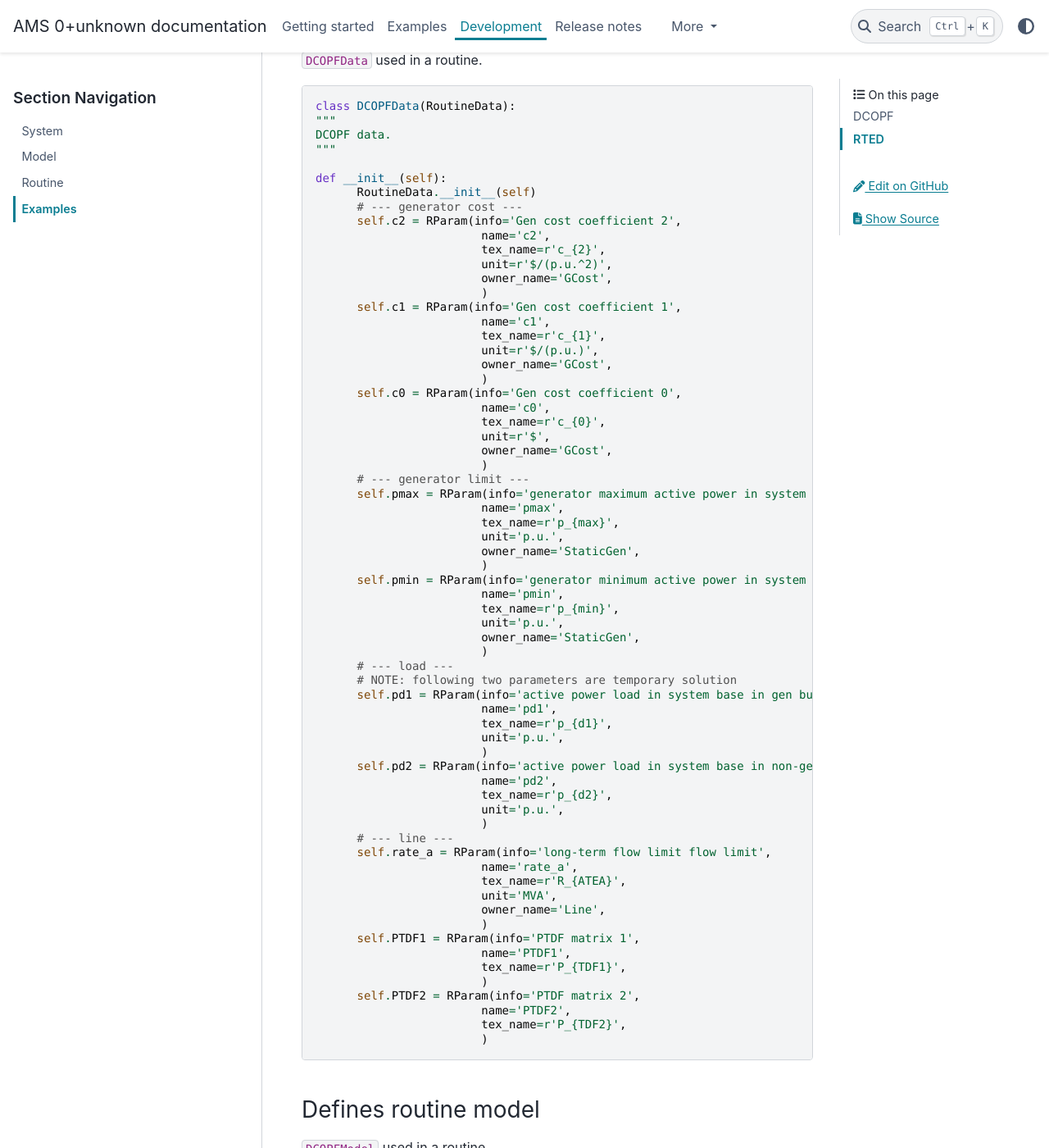
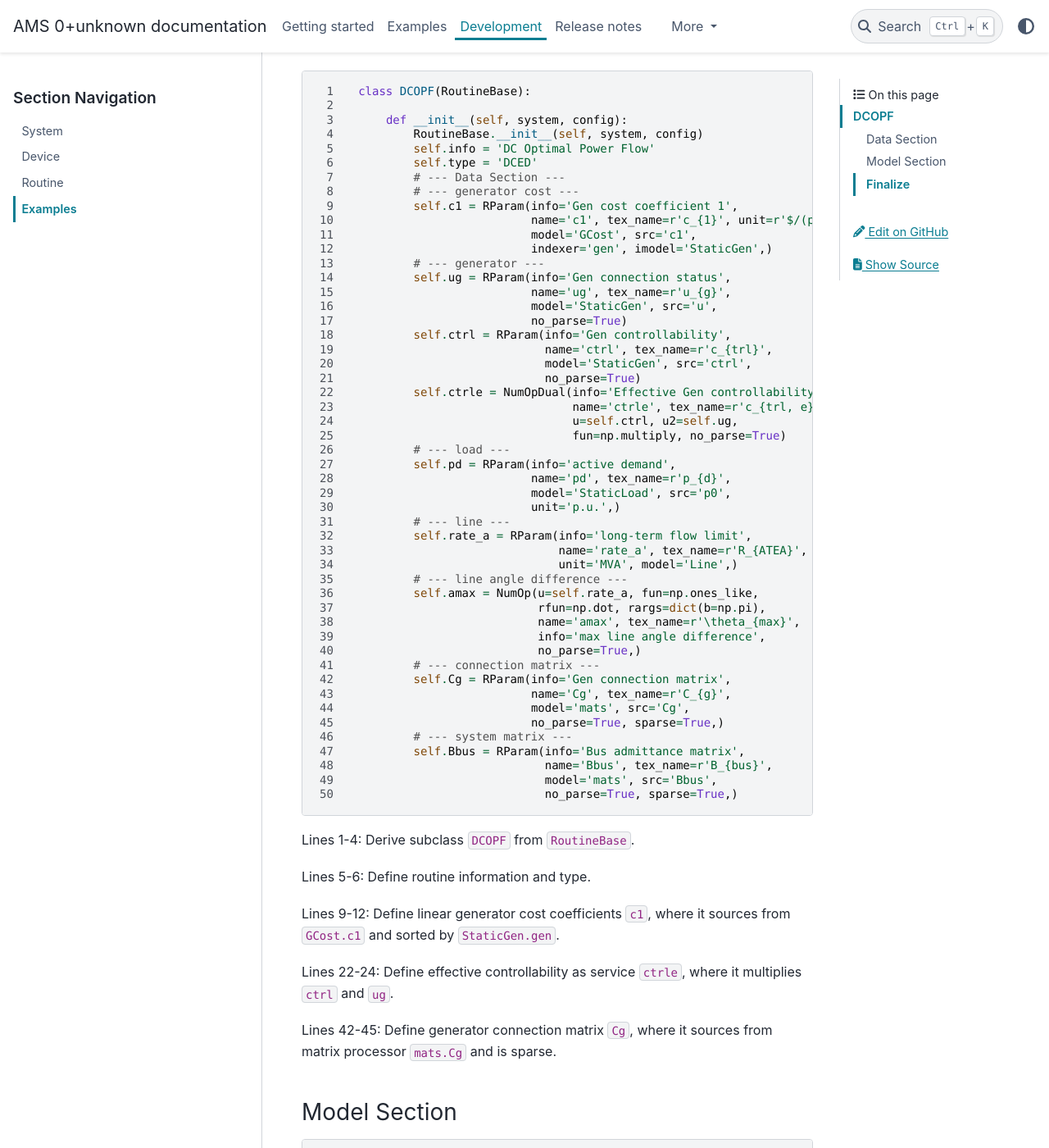
Before and after one commit to CURENT/ams, a Sphinx documentation site: the page built from docs/source/modeling/example.rst, in a window 1280 px wide and 1400 px high, scrolled down 446 px. Shown: the whole window at 82% size. Built offline with Sphinx 7.4.7 and the PyData theme 0.15.4, drawn with Linux system fonts in a browser that asks for light colours; pages that are not in the unit, such as notebooks, are missing from menus; some of the changed text lies outside the part shown.

```diff
--- a/docs/source/modeling/example.rst
+++ b/docs/source/modeling/example.rst
@@ -1,161 +1,159 @@
 Examples
 ========
 
-Two examples are provided to demonstrate the usage of the interopreable dispatch
-modeling.
+One example is provided to demonstrate descriptive dispatch modeling.
 
 DCOPF
------------
+----------
 
-DC optimal power flow (DCOPF) is one of the basic routine used in power system analysis. In this example,
-we will show how to implement a DCOPF routine.
 
-Defines routine data
-^^^^^^^^^^^^^^^^^^^^
+DC optimal power flow (DCOPF) is a fundamental routine used in power system analysis.
+In this example, we demonstrate how to implement a DCOPF routine in a descriptive
+manner using AMS. Below is a simplified DCOPF code snippet.
+The full code can be found in :py:mod:`ams.routines.dcopf.DCOPF`.
 
-``DCOPFData`` used in a routine.
+Data Section
+^^^^^^^^^^^^
 
 .. code-block:: python
+   :linenos:
 
-      class DCOPFData(RoutineData):
-      """
-      DCOPF data.
-      """
+      class DCOPF(RoutineBase):
 
-      def __init__(self):
-            RoutineData.__init__(self)
-            # --- generator cost ---
-            self.c2 = RParam(info='Gen cost coefficient 2',
-                              name='c2',
-                              tex_name=r'c_{2}',
-                              unit=r'$/(p.u.^2)',
-                              owner_name='GCost',
-                              )
-            self.c1 = RParam(info='Gen cost coefficient 1',
-                              name='c1',
-                              tex_name=r'c_{1}',
-                              unit=r'$/(p.u.)',
-                              owner_name='GCost',
-                              )
-            self.c0 = RParam(info='Gen cost coefficient 0',
-                              name='c0',
-                              tex_name=r'c_{0}',
-                              unit=r'$',
-                              owner_name='GCost',
-                              )
-            # --- generator limit ---
-            self.pmax = RParam(info='generator maximum active power in system base',
-                              name='pmax',
-                              tex_name=r'p_{max}',
-                              unit='p.u.',
-                              owner_name='StaticGen',
-                              )
-            self.pmin = RParam(info='generator minimum active power in system base',
-                              name='pmin',
-                              tex_name=r'p_{min}',
-                              unit='p.u.',
-                              owner_name='StaticGen',
-                              )
-            # --- load ---
-            # NOTE: following two parameters are temporary solution
-            self.pd1 = RParam(info='active power load in system base in gen bus',
-                              name='pd1',
-                              tex_name=r'p_{d1}',
-                              unit='p.u.',
-                              )
-            self.pd2 = RParam(info='active power load in system base in non-gen bus',
-                              name='pd2',
-                              tex_name=r'p_{d2}',
-                              unit='p.u.',
-                              )
-            # --- line ---
-            self.rate_a = RParam(info='long-term flow limit flow limit',
-                              name='rate_a',
-                              tex_name=r'R_{ATEA}',
-                              unit='MVA',
-                              owner_name='Line',
-                              )
-            self.PTDF1 = RParam(info='PTDF matrix 1',
-                              name='PTDF1',
-                              tex_name=r'P_{TDF1}',
-                              )
-            self.PTDF2 = RParam(info='PTDF matrix 2',
-                              name='PTDF2',
-                              tex_name=r'P_{TDF2}',
-                              )
+          def __init__(self, system, config):
+              RoutineBase.__init__(self, system, config)
+              self.info = 'DC Optimal Power Flow'
+              self.type = 'DCED'
+              # --- Data Section ---
+              # --- generator cost ---
+              self.c1 = RParam(info='Gen cost coefficient 1',
+                               name='c1', tex_name=r'c_{1}', unit=r'$/(p.u.)',
+                               model='GCost', src='c1',
+                               indexer='gen', imodel='StaticGen',)
+              # --- generator ---
+              self.ug = RParam(info='Gen connection status',
+                               name='ug', tex_name=r'u_{g}',
+                               model='StaticGen', src='u',
+                               no_parse=True)
+              self.ctrl = RParam(info='Gen controllability',
+                                 name='ctrl', tex_name=r'c_{trl}',
+                                 model='StaticGen', src='ctrl',
+                                 no_parse=True)
+              self.ctrle = NumOpDual(info='Effective Gen controllability',
+                                     name='ctrle', tex_name=r'c_{trl, e}',
+                                     u=self.ctrl, u2=self.ug,
+                                     fun=np.multiply, no_parse=True)
+              # --- load ---
+              self.pd = RParam(info='active demand',
+                               name='pd', tex_name=r'p_{d}',
+                               model='StaticLoad', src='p0',
+                               unit='p.u.',)
+              # --- line ---
+              self.rate_a = RParam(info='long-term flow limit',
+                                   name='rate_a', tex_name=r'R_{ATEA}',
+                                   unit='MVA', model='Line',)
+              # --- line angle difference ---
+              self.amax = NumOp(u=self.rate_a, fun=np.ones_like,
+                                rfun=np.dot, rargs=dict(b=np.pi),
+                                name='amax', tex_name=r'\theta_{max}',
+                                info='max line angle difference',
+                                no_parse=True,)
+              # --- connection matrix ---
+              self.Cg = RParam(info='Gen connection matrix',
+                               name='Cg', tex_name=r'C_{g}',
+                               model='mats', src='Cg',
+                               no_parse=True, sparse=True,)
+              # --- system matrix ---
+              self.Bbus = RParam(info='Bus admittance matrix',
+                                 name='Bbus', tex_name=r'B_{bus}',
+                                 model='mats', src='Bbus',
+                                 no_parse=True, sparse=True,)
 
-Defines routine model
-^^^^^^^^^^^^^^^^^^^^^^
+Lines 1-4: Derive subclass ``DCOPF`` from ``RoutineBase``.
 
-``DCOPFModel`` used in a routine.
+Lines 5-6: Define routine information and type.
+
+Lines 9-12: Define linear generator cost coefficients ``c1``, where it
+sources from ``GCost.c1`` and sorted by ``StaticGen.gen``.
+
+Lines 22-24: Define effective controllability as service ``ctrle``,
+where it multiplies ``ctrl`` and ``ug``.
+
+Lines 42-45: Define generator connection matrix ``Cg``, where it sources from
+matrix processor ``mats.Cg`` and is sparse.
+
+Model Section
+^^^^^^^^^^^^^
 
 .. code-block:: python
+   :linenos:
+   :lineno-start: 51
 
-      class DCOPFModel(DCOPFBase):
-      """
-      DCOPF model.
-      """
+              # --- Model Section ---
+              # --- generation ---
+              self.pg = Var(info='Gen active power',
+                            unit='p.u.',
+                            name='pg', tex_name=r'p_g',
+                            model='StaticGen', src='p',
+                            v0=self.pg0)
+              # --- bus ---
+              self.aBus = Var(info='Bus voltage angle',
+                              unit='rad',
+                              name='aBus', tex_name=r'\theta_{bus}',
+                              model='Bus', src='a',)
+              # --- power balance ---
+              pb = 'Bbus@aBus + Pbusinj + Cl@pd + Csh@gsh - Cg@pg'
+              self.pb = Constraint(name='pb', info='power balance',
+                                   e_str=pb, type='eq',)
+              # --- line flow ---
+              self.plf = Var(info='Line flow',
+                             unit='p.u.',
+                             name='plf', tex_name=r'p_{lf}',
+                             model='Line',)
+              self.plflb = Constraint(info='line flow lower bound',
+                                      name='plflb', type='uq',
+                                      e_str='-Bf@aBus - Pfinj - rate_a',)
+              self.plfub = Constraint(info='line flow upper bound',
+                                      name='plfub', type='uq',
+                                      e_str='Bf@aBus + Pfinj - rate_a',)
+              # --- objective ---
+              obj = 'sum(mul(c2, power(pg, 2)))'
+              obj += '+ sum(mul(c1, pg))'
+              obj += '+ sum(mul(ug, c0))'
+              self.obj = Objective(name='obj',
+                                   info='total cost', unit='$',
+                                   sense='min', e_str=obj,)
 
-      def __init__(self, system, config):
-            DCOPFBase.__init__(self, system, config)
-            self.info = 'DC Optimal Power Flow'
-            self.type = 'DCED'
-            # --- vars ---
-            self.pg = Var(info='actual active power generation',
-                        unit='p.u.',
-                        name='pg',
-                        src='p',
-                        tex_name=r'p_{g}',
-                        owner_name='StaticGen',
-                        lb=self.pmin,
-                        ub=self.pmax,
-                        )
-            # --- constraints ---
-            self.pb = Constraint(name='pb',
-                              info='power balance',
-                              e_str='sum(pd1) + sum(pd2) - sum(pg)',
-                              type='eq',
-                              )
-            self.lub = Constraint(name='lub',
-                                    info='line limits upper bound',
-                                    e_str='PTDF1 @ (pg - pd1) - PTDF2 * pd2 - rate_a',
-                                    type='uq',
-                                    )
-            self.llb = Constraint(name='llb',
-                                    info='line limits lower bound',
-                                    e_str='- PTDF1 @ (pg - pd1) + PTDF2 * pd2 - rate_a',
-                                    type='uq',
-                                    )
-            # --- objective ---
-            self.obj = Objective(name='tc',
-                              info='total generation cost',
-                              e_str='sum(c2 * pg**2 + c1 * pg + c0)',
-                              sense='min',)
+Continued from the above code.
 
-Manufacture routine model
-^^^^^^^^^^^^^^^^^^^^^^^^^^
+Lines 53-57: Define variable ``pg``, where it links to ``StaticGen.p``
+and initial value ``pg0``.
 
-``DCOPF`` is the manufactured DCOPF routine.
+Lines 68-71: Define variable ``plf``, where it links to ``Line`` with
+no target source variable nor initial value.
 
-.. code-block:: python
+Lines 72-77: Define inequality constraints ``plflb`` and ``plfub``
+for line flow limits.
 
-      class DCOPF(DCOPFData, DCOPFModel):
-      """
-      Standard DC optimal power flow (DCOPF).
-      """
-
-      def __init__(self, system, config):
-            DCOPFData.__init__(self)
-            DCOPFModel.__init__(self, system, config)
+Lines 79-84: Define objective function ``obj`` for minimizing total cost.
 
 Finalize
 ^^^^^^^^
 
-``finalize`` is used to finalize the routine.
+Lastly, similar to finalize a device model, we need to finalize the routine
+by adding the ``RTED`` to the routine list in ``$HOME/ams/ams/routines/__init__.py``,
+where 'rted' is the file name, and 'RTED' is the routine name.
 
-RTED
------------
+.. code-block:: python
 
-TODO. Real-time economic dispatch (RTED) is the base routine used to interface with
-the dynamic simulator. In this example, we will show how to extend the existing DCOPF
-routine to the desired RTED routine.
+      all_routines = OrderedDict([
+            ... ...
+            ('dcopf', ['DCOPF']),
+            ('ed', ['ED', 'EDDG', 'EDES']),
+            ('rted', ['RTED', 'RTEDDG', 'RTEDES', 'RTEDVIS']),
+            ... ...
+      ])
+
+.. note::
+      Refer to the documentation "Example - Customize Formulation"
+      for API customization that does not require modification of the source code.
--- a/docs/source/release-notes.rst
+++ b/docs/source/release-notes.rst
@@ -10,6 +10,7 @@ Pre-v1.0.0
 ==========
 
 v0.8.6 (2024-02-xx)
+-------------------
 
 - Add ex8 to demonstrate how to customize existing formulations
 - Fix ``addService``, ``addVars``
@@ -17,15 +18,18 @@ v0.8.6 (2024-02-xx)
 - Fix ANDES file converter issue
 
 v0.8.5 (2024-01-31)
+-------------------
 
 - Improve quality of coverage and format
 - Fix dependency issue
 
 v0.8.4 (2024-01-30)
+-------------------
 
 - Version cleanup
 
 v0.8.3 (2024-01-30)
+-------------------
 
 - Release to PyPI
 
```
Also changed, not shown: other parts of docs/source/release-notes.rst (+1 -1 lines), docs/source/modeling/model.rst (+70 -29 lines), docs/source/modeling/routine.rst (+84 -19 lines), docs/source/modeling/system.rst (+8 -7 lines).
